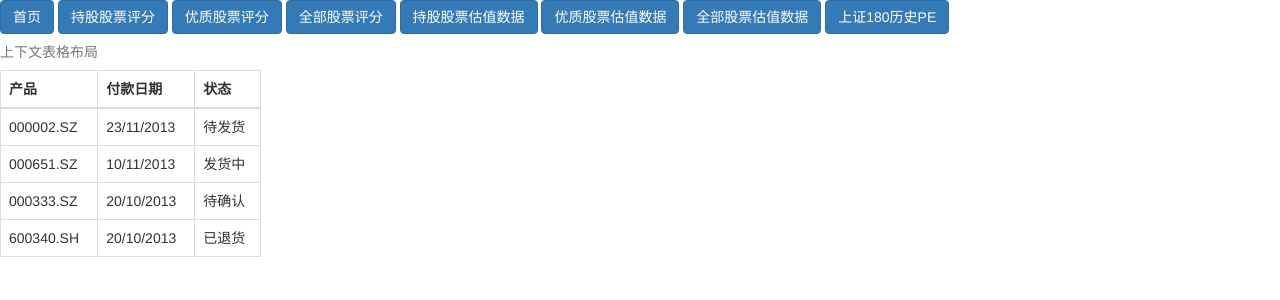
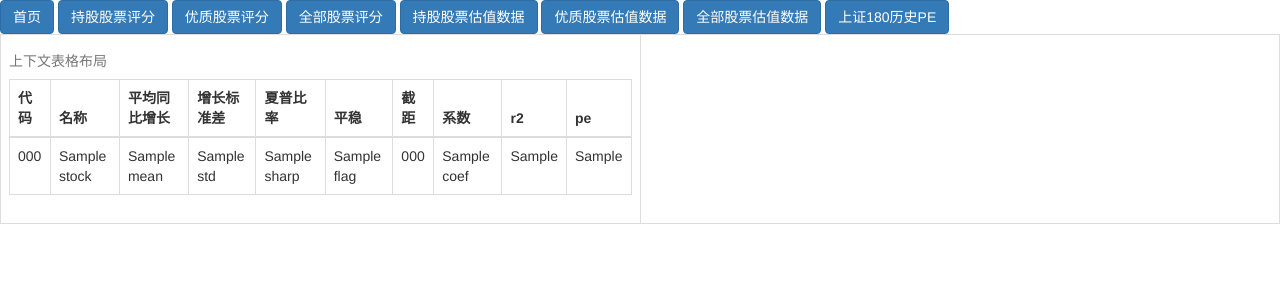
Before and after one commit to who8736/stockdatamanage, a Flask app: template web/templates/test.html in a window 1280 px wide. Shown: the top 300 px of the page. Run offline with Flask 2, Linux system fonts and the light colour scheme; the template is opened without the code that fills it: most values are stand-ins (such as "Sample title", 1, 10 or a date in 2020); parts of the project's set-up code (start-up, migrations or seed data) failed here and were passed over; some libraries are stand-ins or nearby versions.

```diff
--- a/plot.py
+++ b/plot.py
@@ -532,7 +532,7 @@ class PlotProfitsInc:
         self.source = ColumnDataSource(df)
 
         TOOLS = 'pan,wheel_zoom,box_zoom,reset,save,crosshair'
-        width = 1000
+        width = 500
         height = int(width / 16 * 6)
         # peHeight = int(width / 16 * 3)
         # selectHeight = int(width / 16 * 1)
--- a/web/templates/test.html
+++ b/web/templates/test.html
@@ -7,64 +7,72 @@
 <td class="container">
     {{ super() }}
     <!--<table class="table table-striped">-->
-    <table style="width: 100%; height: 100%; table-layout: fixed; word-break: break-all;">
+    <!--    <table style="width: 100%; height: 100%; table-layout: fixed; word-break: break-all;">-->
+    <div class="table-responsive">
+        <table class="table table-bordered col-lg-12">
             <!--		  //重点-->
-        <col style="width: 20%"/>
-        <col style="width: 78%"/>
+            <!--        <col style="width: 50%"/>-->
+            <!--        <col style="width: 50%"/>-->
             <tr>
-            <td>
+                <td class="col-lg-6">
+                    <div class="table-responsive">
                         <table class="table table-bordered">
                             <caption>上下文表格布局</caption>
                             <thead>
                             <tr>
-                        <th>产品</th>
-                        <th>付款日期</th>
-                        <th>状态</th>
+                                <th>代码</th>
+                                <th>名称</th>
+                                <th>平均同比增长</th>
+                                <th>增长标准差</th>
+                                <th>夏普比率</th>
+                                <th>平稳</th>
+                                <th>截距</th>
+                                <th>系数</th>
+                                <th>r2</th>
+                                <th>pe</th>
+<!--                                <th>peg</th>-->
                             </tr>
                             </thead>
                             <tbody>
                             <!--  <tr class="active">-->
-                    <tr class="">
-                        <td>000002.SZ</td>
-                        <td>23/11/2013</td>
-                        <td>待发货</td>
+                            {% for index, stock in stocks.iterrows() %}
+                            <tr>
+                            <td>{{ stock.ts_code }}</td>
+                                <td>{{ stock['name'] }}</td>
+                                <td>{{ stock['mean'] }}</td>
+                                <td>{{ stock['std'] }}</td>
+                                <td>{{ stock['sharp'] }}</td>
+                                <td>{{ stock['flag'] }}</td>
+                                <td>{{ stock['intercept'] }}</td>
+                                <td>{{ stock['coef'] }}</td>
+                                <td>{{ stock['r2'] }}</td>
+                                <td>{{ stock['pe_ttm'] }}</td>
+<!--                                <td>{{ stock['peg'] }}</td>-->
                             </tr>
-                    <tr class="">
-                        <!--<tr class="success">-->
-                        <td>000651.SZ</td>
-                        <td>10/11/2013</td>
-                        <td>发货中</td>
-                    </tr>
-                    <tr class="">
-                        <td>000333.SZ</td>
-                        <td>20/10/2013</td>
-                        <td>待确认</td>
-                    </tr>
-                    <tr class="">
-                        <td>600340.SH</td>
-                        <td>20/10/2013</td>
-                        <td>已退货</td>
-                    </tr>
+                            {% endfor %}
                             </tbody>
                         </table>
+                    </div>
                 </td>
-            <td style="width: 78%">
+                <td class="col-lg-6">
                     <!--                <img id="content" src="">-->
                     <iframe src="" id="content"
-        frameborder="0"  name="kline bokeh plot" scrolling="yes"
+                            frameborder="0" name="profits plot" scrolling="no"
                             onload="this.height=100%">
                         <!--                <iframe id="content" src="/" style="width: 100%">-->
                     </iframe>
                 </td>
             </tr>
         </table>
+
+    </div>
     <script>
-$(document).ready(function(){
-  $("td").click(function(){
-<!--    $(this).parent("tr").children("td:first").hide();-->
-<!--    $(this).parent("tr").children("td:first").hide();-->
-  });
-});
+<!--$(document).ready(function(){-->
+<!--  $("td").click(function(){-->
+<!--&lt;!&ndash;    $(this).parent("tr").children("td:first").hide();&ndash;&gt;-->
+<!--&lt;!&ndash;    $(this).parent("tr").children("td:first").hide();&ndash;&gt;-->
+<!--  });-->
+<!--});-->
 
 /**
 * 设置含有单选按钮的表格的背景颜色
@@ -74,7 +82,7 @@ $(document).ready(function()
 /**
 * 表格单击的时候改变背景色
 */
-$("tr:gt(0)").click(function() //获取第2行及以后的
+$("tr:gt(1)").click(function() //获取第2行及以后的
 {
 $(this).addClass("success").siblings().removeClass("success");
 <!--alert($(this).children("td:first").html());-->
@@ -82,9 +90,11 @@ $(this).addClass("success").siblings().removeClass("success");
 var name=$(this).children("td:first").html()
 
 <!--			 $("#content").attr('src','/valuation/'+name);-->
-			 $("#content").attr('src','/stockklineimgnew/'+name);
+			 $("#content").attr('src','/profitsinc/'+name);
 });
 });
+
+
 
 
     </script>
@@ -105,6 +115,8 @@ var name=$(this).children("td:first").html()
                 }catch (ex){}
             }
             window.setInterval("reinitIframeKline()", 200);
+
+
     </script>
     </div>
     {% endblock %}
```
Also changed, not shown: sqlrw.py (+10 -0 lines), web/views.py (+12 -7 lines). Lines whose indentation alone changed are shown as unchanged.
